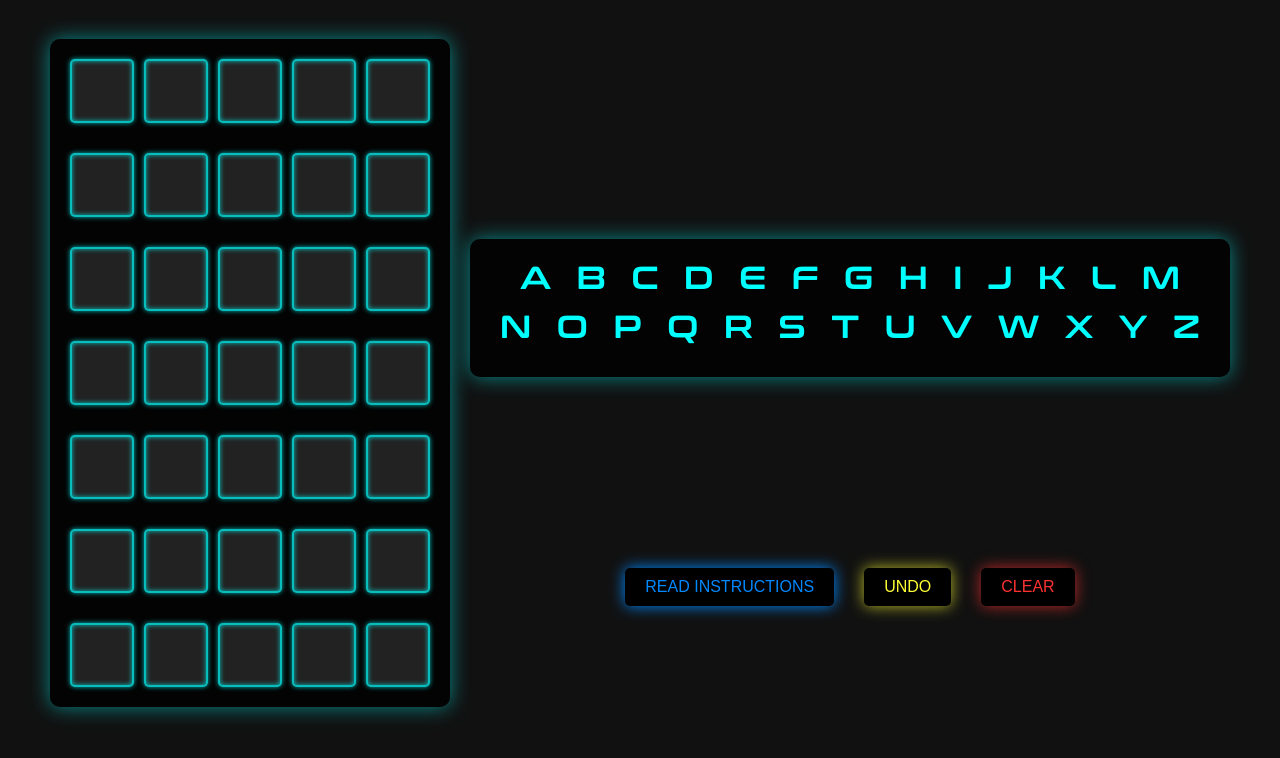
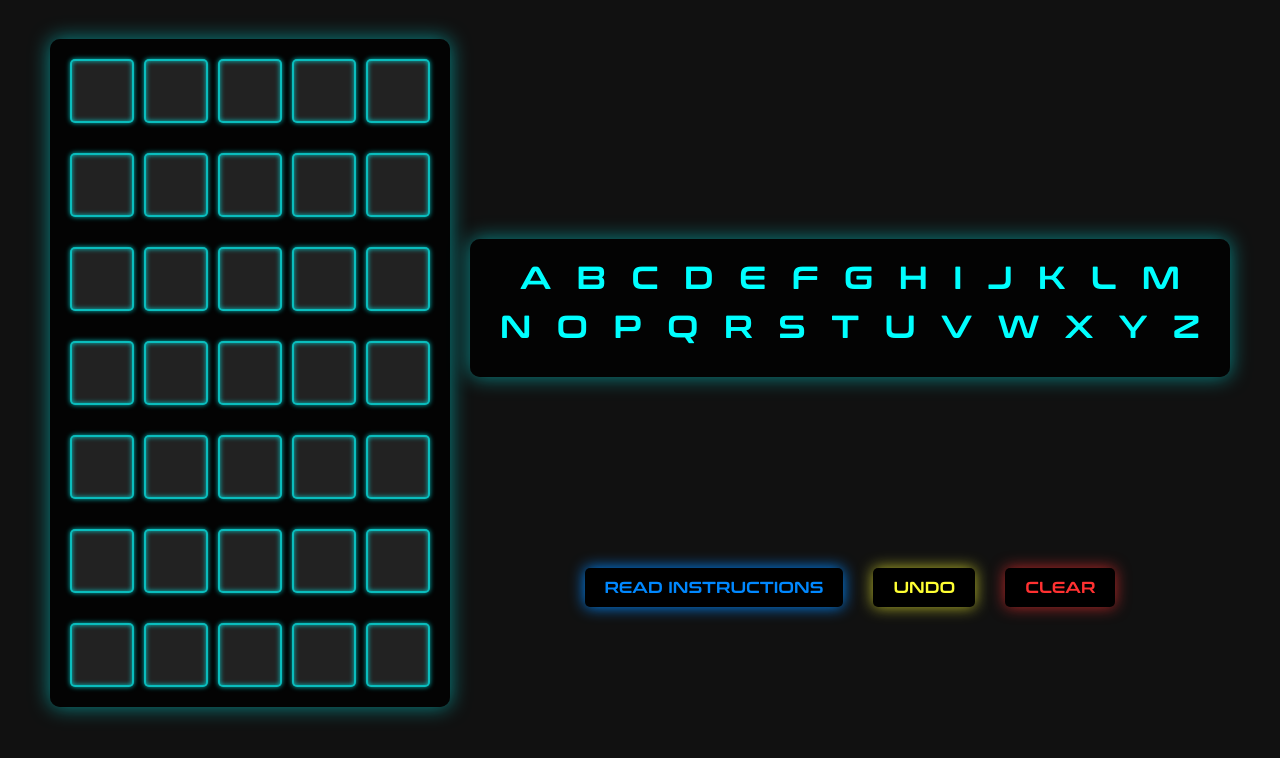
Before and after one commit to kcinnd/WordGame, a plain HTML site: page index.html in a window 1280 px wide. Drawn offline with Linux system fonts and the light colour scheme.

Commit message:
Update style.css

```diff
--- a/style.css
+++ b/style.css
@@ -101,6 +101,7 @@ body {
 button {
     background-color: #222;
     border: 2px solid #0ff;
+    font-family: 'Conthrax', Arial, sans-serif;
     border-radius: 5px;
     color: #0ff;
     font-size: 18px;
```
